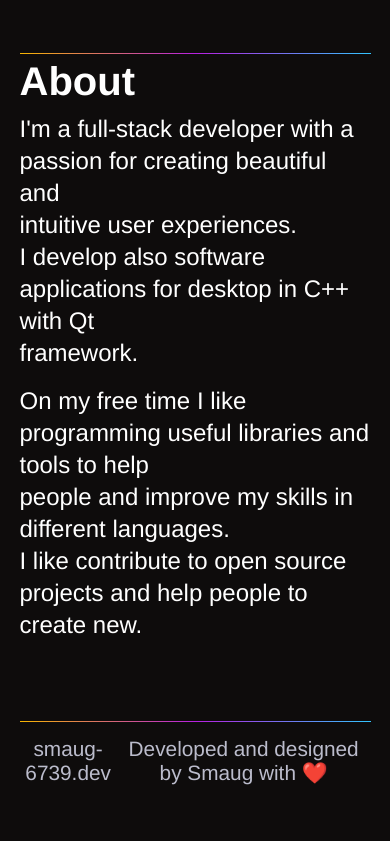
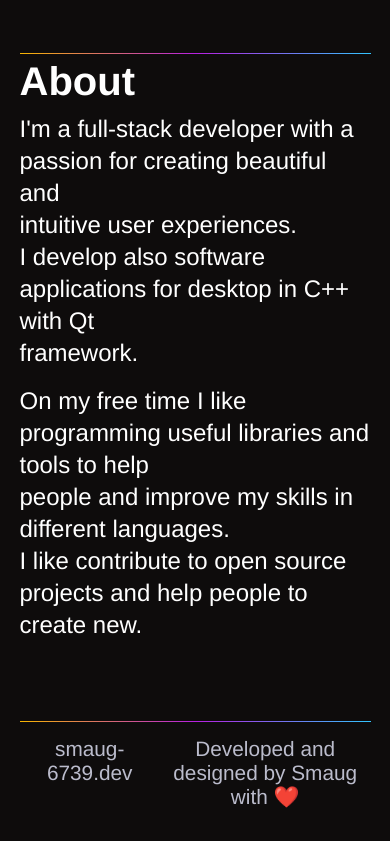
Before and after one commit to Smaug6739/smaug-website, a Nuxt app: page / in a window 390 px wide. Shown: the part 2408-3249 px from the top of the page. Before the commit the page ends 3225 px from the top, so only its background shows below. Built offline with nearby package versions, Linux system fonts and the light colour scheme.

Commit message:
Responsive design

```diff
--- a/components/footer.vue
+++ b/components/footer.vue
@@ -2,8 +2,8 @@
   <footer>
     <hr />
     <div>
-      <p>smaug-6739.dev</p>
-      <p>Developed and designed by Smaug with ❤️</p>
+      <p class="p1">smaug-6739.dev</p>
+      <p class="p2">Developed and designed by Smaug with ❤️</p>
     </div>
   </footer>
 </template>
@@ -19,6 +19,12 @@ div {
   justify-content: space-between;
   color: $font-text;
 }
+.p1 {
+  max-width: 40%;
+}
+.p2 {
+  max-width: 60%;
+}
 </style>
 <script>
 export default {
--- a/components/projects.component.vue
+++ b/components/projects.component.vue
@@ -49,7 +49,7 @@
 .block {
   width: 25%;
   margin: 25px;
-  min-width: 400px;
+  min-width: 350px;
   align-self: stretch;
 }
 @media (max-width: 450px) {
```
